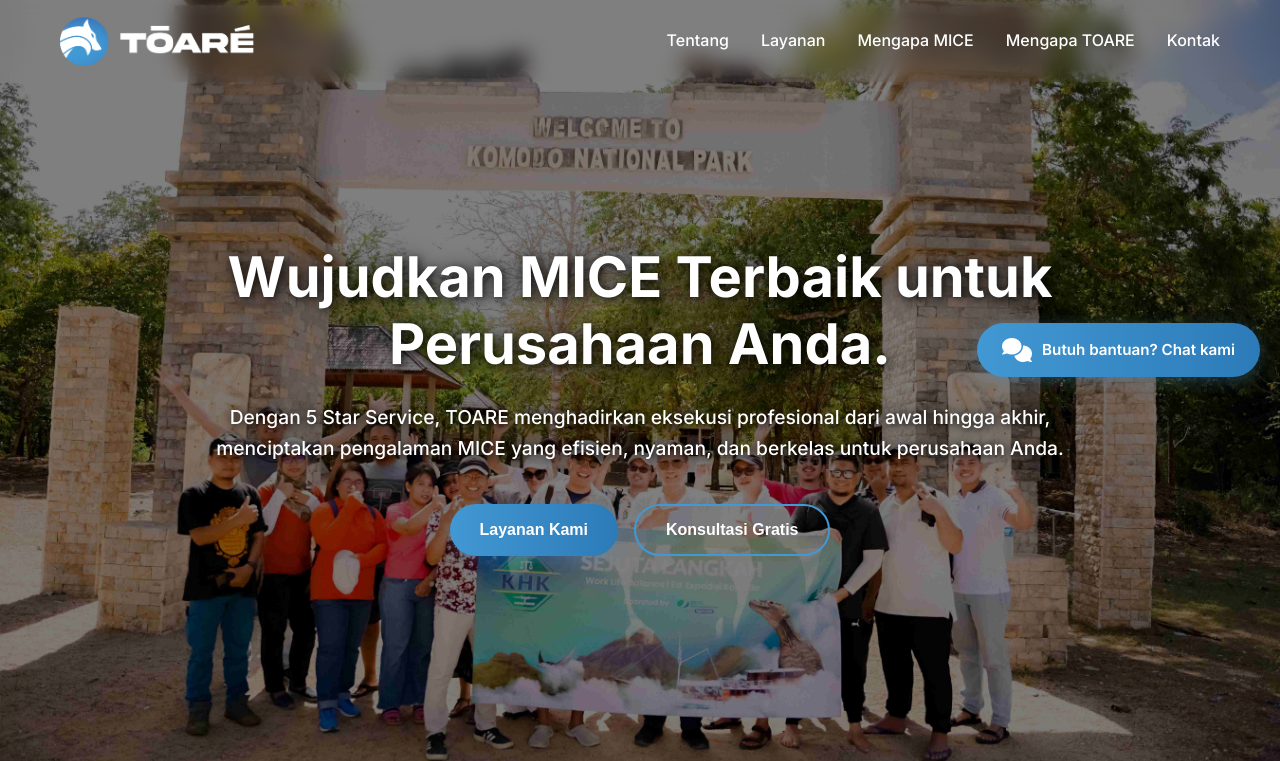
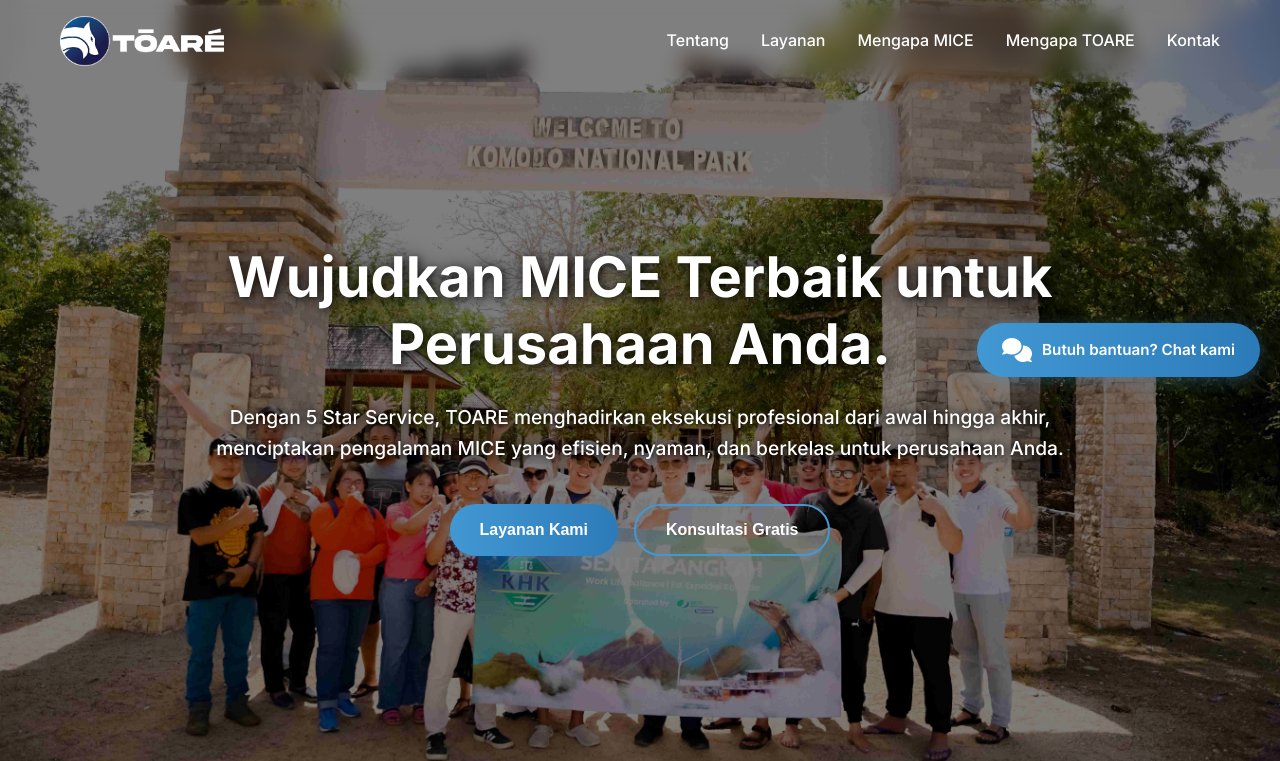
Before and after one commit to jauharnotes/mice-web, a plain HTML site: page index.html in a window 1280 px wide. Shown: the top 761 px of the page. Drawn offline with Linux system fonts and the light colour scheme.

Commit message:
ganti logo

```diff
--- a/index.html
+++ b/index.html
@@ -142,7 +142,7 @@
         <div class="nav-brand">
           <div class="logo">
             <img
-              src="./assets/images/toare-logo.png"
+              src="./assets/images/toare-logo-navy.png"
               alt="TOARÉ Logo"
               class="logo-image"
             />
```
Also changed, not shown: assets/images/toare-logo-navy.png (added), 2 other files.
